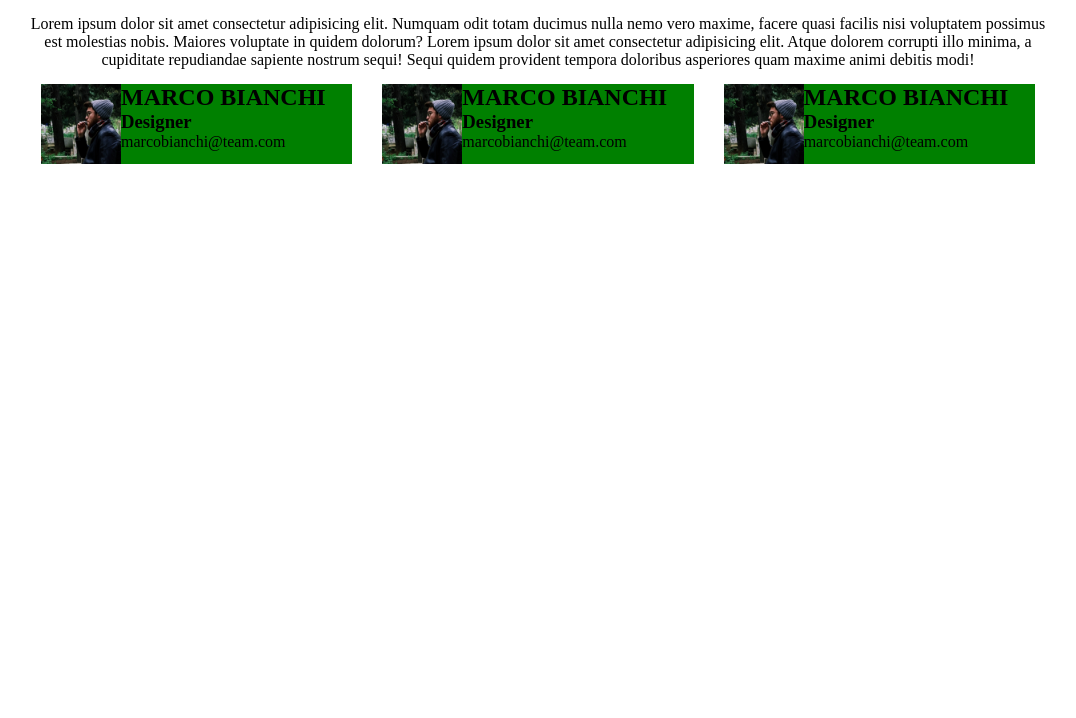
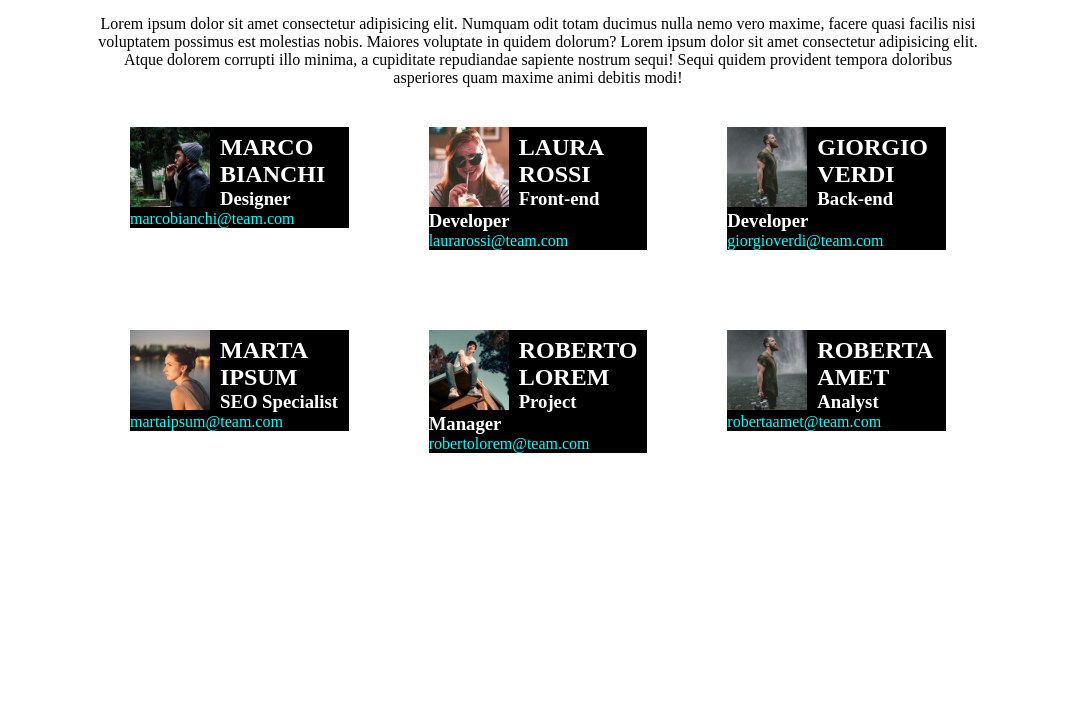
Before and after one commit to EliaBrambilla/html-css-float-cards, a plain HTML site: page index.html in a window 1280 px wide. Shown: the part 82-800 px from the top of the page, without its empty margins (102-1178 px from the left). Drawn offline with Linux system fonts and the light colour scheme.

Commit message:
AGGIUNGO SECONDA LINEA

```diff
--- a/assets/css/style.css
+++ b/assets/css/style.css
@@ -12,8 +12,12 @@
 }
 
 body{
-    width: 80%;
+    width: 70%;
     margin: auto;
+}
+
+h1{
+    color: red;
 }
 
 h1, p{
@@ -24,16 +28,29 @@ h1, p{
 .card{
     float: left;
     width: calc(100% / 3);
-    padding: 15px;
+    padding: 40px;
 }
 
 .profile{
-    background-color: green;
-
+    background-color: black;
 }
 
 
 .male-pic1{
     height: 80px;
     float:left;
+    padding-right:10px;
 }
+
+h2 {
+    color: white;
+    padding-top:7px;
+}
+
+h3{
+    color: white;
+}
+
+.blue{
+    color: aqua;
+}
--- a/index.html
+++ b/index.html
@@ -9,34 +9,60 @@
     <title>Document</title>
 </head>
 <body>
-    <header>
+<header>
         <h1>Meet Our Team</h1>
         <p>Lorem ipsum dolor sit amet consectetur adipisicing elit. Numquam odit totam ducimus nulla nemo vero maxime, facere quasi facilis nisi voluptatem possimus est molestias nobis. Maiores voluptate in quidem dolorum? Lorem ipsum dolor sit amet consectetur adipisicing elit. Atque dolorem corrupti illo minima, a cupiditate repudiandae sapiente nostrum sequi! Sequi quidem provident tempora doloribus asperiores quam maxime animi debitis modi!</p>
-    </header>
+</header>
+<main>
     <div class="card clearfix">
         <div class="profile clearfix">
             <img class="male-pic1"src="assets/img/male1.png" alt="male pic 1">
             <h2>MARCO BIANCHI</h2>
             <h3>Designer</h3>
-            <span>marcobianchi@team.com</span>
+            <span class="blue">marcobianchi@team.com</span>
         </div>
     </div>
     <div class="card clearfix">
         <div class="profile clearfix">
-            <img class="male-pic1"src="assets/img/male1.png" alt="male pic 1">
-            <h2>MARCO BIANCHI</h2>
-            <h3>Designer</h3>
-            <span>marcobianchi@team.com</span>
+            <img class="male-pic1"src="assets/img/female1.png" alt="male pic 1">
+            <h2>LAURA ROSSI</h2>
+            <h3>Front-end Developer</h3>
+            <span class="blue">laurarossi@team.com</span>
         </div>
     </div>
     <div class="card clearfix">
         <div class="profile clearfix">
-            <img class="male-pic1"src="assets/img/male1.png" alt="male pic 1">
-            <h2>MARCO BIANCHI</h2>
-            <h3>Designer</h3>
-            <span>marcobianchi@team.com</span>
+            <img class="male-pic1"src="assets/img/male2.png" alt="male pic 1">
+            <h2>GIORGIO VERDI</h2>
+            <h3>Back-end Developer</h3>
+            <span class="blue">giorgioverdi@team.com</span>
         </div>
     </div>
+    <div class="card clearfix">
+        <div class="profile clearfix">
+            <img class="male-pic1"src="assets/img/female2.png" alt="male pic 1">
+            <h2>MARTA IPSUM</h2>
+            <h3>SEO Specialist</h3>
+            <span class="blue">martaipsum@team.com</span>
+        </div>
+    </div>
+    <div class="card clearfix">
+        <div class="profile clearfix">
+            <img class="male-pic1"src="assets/img/male3.png" alt="male pic 1">
+            <h2>ROBERTO LOREM</h2>
+            <h3>Project Manager</h3>
+            <span class="blue">robertolorem@team.com</span>
+        </div>
+    </div>
+    <div class="card clearfix">
+        <div class="profile clearfix">
+            <img class="male-pic1"src="assets/img/male2.png" alt="male pic 1">
+            <h2>ROBERTA AMET</h2>
+            <h3>Analyst</h3>
+            <span class="blue">robertaamet@team.com</span>
+        </div>
+    </div>
+</main>
 
 
 
```
